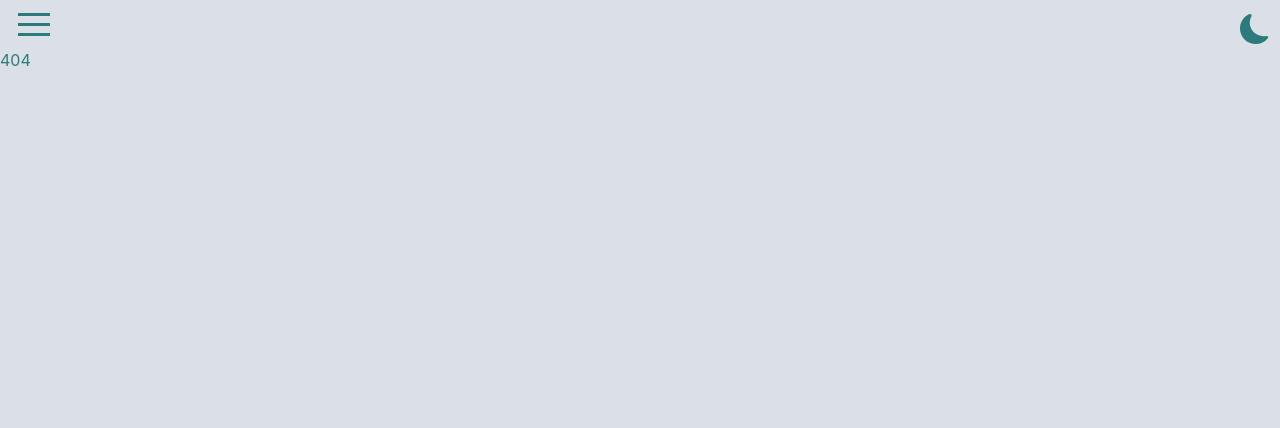
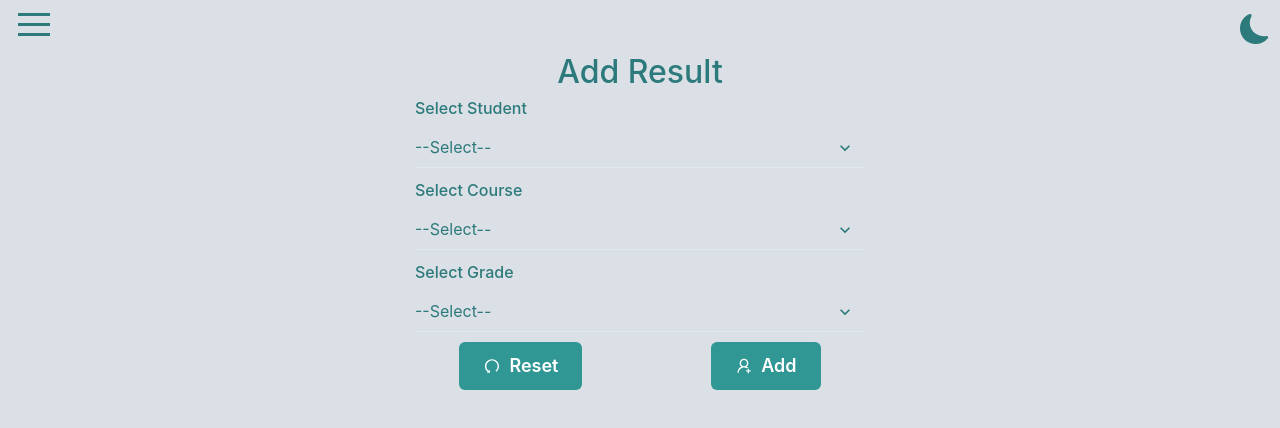
Before and after one commit to Brutalvik/srms, a React (Create React App) app: page /addresult in a window 1280 px wide. Before the commit this address had no page. Shown: the top 428 px of the page. Built offline with nearby package versions, Linux system fonts and the light colour scheme; a web font is replaced by a local one.

Commit message:
[FEAT]: Added basic result input page

```diff
--- a/src/App.js
+++ b/src/App.js
@@ -13,6 +13,7 @@ const App = () => {
   const StudentTable = lazy(() => import("pages/StudentTable/StudentTable"));
   const AddCourse = lazy(() => import("pages/AddCourse/AddCourse"));
   const Courses = lazy(() => import("pages/CourseTable/CourseTable"));
+  const AddResult = lazy(() => import("pages/AddResult/AddResult"));
 
   return (
     <div className={darkMode ? styles.dark : styles.light}>
@@ -24,6 +25,7 @@ const App = () => {
           <Route path="/students" element={<StudentTable />} />
           <Route path="/addcourse" element={<AddCourse />} />
           <Route path="/courses" element={<Courses />} />
+          <Route path="/addresult" element={<AddResult />} />
           <Route path="*" element={<h1>404</h1>} />
         </Routes>
       </Suspense>
--- a/src/UI/TableContent/TableContent.jsx
+++ b/src/UI/TableContent/TableContent.jsx
@@ -12,7 +12,7 @@ import {
 import { AiFillDelete } from "react-icons/ai";
 import styles from "./TableContent.module.css";
 import moment from "moment";
-import { isEmpty } from "lodash";
+import { startCase } from "lodash";
 
 const TableContent = ({
   colorScheme,
@@ -37,7 +37,9 @@ const TableContent = ({
           <Tbody>
             {tableRowData.map((row) => (
               <Tr key={row._id}>
-                <Td>{`${row.firstName} ${row.lastName}`}</Td>
+                <Td>{`${startCase(row.firstName)} ${startCase(
+                  row.lastName
+                )}`}</Td>
                 <Td>{moment(row.dateOfBirth).format("DD/MM/YYYY")}</Td>
                 <Td>{row.email}</Td>
                 <Td>
@@ -55,7 +57,7 @@ const TableContent = ({
             <Tbody>
               {tableRowData.map((row) => (
                 <Tr key={row._id}>
-                  <Td>{`${row.courseName}`}</Td>
+                  <Td>{`${startCase(row.courseName)}`}</Td>
                   <Td>
                     <AiFillDelete
                       className={styles.delete}
--- a/src/pages/AddResult/AddResult.jsx
+++ b/src/pages/AddResult/AddResult.jsx
@@ -1,7 +1,143 @@
 import React from "react";
+import { addResultSchema } from "schemas/validation";
+import { useFormik } from "formik";
+import styles from "./AddResult.module.css";
+import {
+  Select,
+  FormControl,
+  FormLabel,
+  Button,
+  Stack,
+} from "@chakra-ui/react";
+import {
+  darkModeSelector,
+  getAllStudents,
+  getAllCourses,
+} from "app/selectors/selectors";
+import { useSelector } from "react-redux";
+import { startCase } from "lodash";
+import { AiOutlineUserAdd, AiOutlineUndo } from "react-icons/ai";
 
 const AddResult = () => {
-  return <div>AddResult</div>;
+  const students = useSelector(getAllStudents);
+  const courses = useSelector(getAllCourses);
+  const darkMode = useSelector(darkModeSelector);
+  const grades = ["A", "B", "C", "D", "E", "F"];
+  const onSubmit = (values, { setSubmitting }) => {
+    console.log(values);
+  };
+
+  const {
+    values,
+    errors,
+    isSubmitting,
+    touched,
+    handleSubmit,
+    handleChange,
+    handleBlur,
+    handleReset,
+  } = useFormik({
+    initialValues: {
+      studentName: "",
+      courseName: "",
+      grade: "",
+    },
+    validationSchema: addResultSchema,
+    onSubmit,
+  });
+  return (
+    <div className={styles.container}>
+      <h1>Add Result</h1>
+      <div className={styles.form}>
+        <form onSubmit={handleSubmit}>
+          <FormControl>
+            <FormLabel>Select Student</FormLabel>
+            <Select
+              variant="flushed"
+              placeholder="--Select--"
+              onChange={handleChange}
+              onBlur={handleBlur}
+              name="studentName"
+              value={values.studentName}
+            >
+              {students.data.map((student) => (
+                <option key={student._id} className={styles.options}>
+                  {startCase(student.firstName)} {startCase(student.lastName)}
+                </option>
+              ))}
+            </Select>
+            {touched.studentName && errors.studentName && (
+              <p className={styles.error}>{errors.studentName}</p>
+            )}
+          </FormControl>
+          <FormControl>
+            <FormLabel>Select Course</FormLabel>
+            <Select
+              variant="flushed"
+              placeholder="--Select--"
+              onChange={handleChange}
+              onBlur={handleBlur}
+              name="courseName"
+              value={values.courseName}
+            >
+              {courses.data.map((course) => (
+                <option key={course._id} className={styles.options}>
+                  {startCase(course.courseName)}
+                </option>
+              ))}
+            </Select>
+            {touched.courseName && errors.courseName && (
+              <p className={styles.error}>{errors.courseName}</p>
+            )}
+          </FormControl>
+          <FormControl>
+            <FormLabel>Select Grade</FormLabel>
+            <Select
+              variant="flushed"
+              placeholder="--Select--"
+              onChange={handleChange}
+              onBlur={handleBlur}
+              name="grade"
+              value={values.grade}
+            >
+              {grades.map((grade) => (
+                <option key={grade} className={styles.options}>
+                  {grade}
+                </option>
+              ))}
+            </Select>
+            {touched.grade && errors.grade && (
+              <p className={styles.error}>{errors.grade}</p>
+            )}
+          </FormControl>
+          <Stack
+            direction="row"
+            spacing={10}
+            align="center"
+            justify="space-around"
+          >
+            <Button
+              type="reset"
+              leftIcon={<AiOutlineUndo />}
+              colorScheme="teal"
+              size="lg"
+            >
+              Reset
+            </Button>
+            <Button
+              type="submit"
+              leftIcon={<AiOutlineUserAdd />}
+              isLoading={isSubmitting}
+              colorScheme="teal"
+              size="lg"
+            >
+              Add
+            </Button>
+          </Stack>
+        </form>
+      </div>
+    </div>
+  );
 };
 
 export default AddResult;
--- a/src/pages/AddResult/AddResult.module.css
+++ b/src/pages/AddResult/AddResult.module.css
@@ -0,0 +1,36 @@
+@import url("../../App.module.css");
+
+.container {
+  display: flex;
+  flex-direction: column;
+  align-items: center;
+  justify-content: center;
+}
+
+.container h1 {
+  font-size: 2rem;
+  font-weight: 500;
+}
+
+.options {
+  background-color: var(--light-background);
+  color: var(--light-text);
+}
+
+.form {
+  min-width: 450px;
+}
+
+.form form {
+  display: flex;
+  flex-direction: column;
+  gap: 10px;
+}
+
+.form form > * {
+  margin-bottom: 0;
+}
+
+.error {
+  color: #ff6347;
+}
--- a/src/pages/StudentTable/StudentTable.jsx
+++ b/src/pages/StudentTable/StudentTable.jsx
@@ -1,4 +1,4 @@
-import React, { Suspense, lazy, useEffect } from "react";
+import React, { useEffect } from "react";
 import { useDispatch, useSelector } from "react-redux";
 import { getAllStudentsThunk } from "app/thunks/getAllStudentsThunk";
 import { darkModeSelector, getAllStudents } from "app/selectors/selectors";
--- a/src/schemas/validation.js
+++ b/src/schemas/validation.js
@@ -10,3 +10,9 @@ export const addStudentSchema = yup.object().shape({
 export const addCourseSchema = yup
   .object()
   .shape({ courseName: yup.string().required("Course name is required") });
+
+export const addResultSchema = yup.object().shape({
+  studentName: yup.string().required("Student name is required"),
+  courseName: yup.string().required("Course name is required"),
+  grade: yup.string().required("Score is required"),
+});
```
